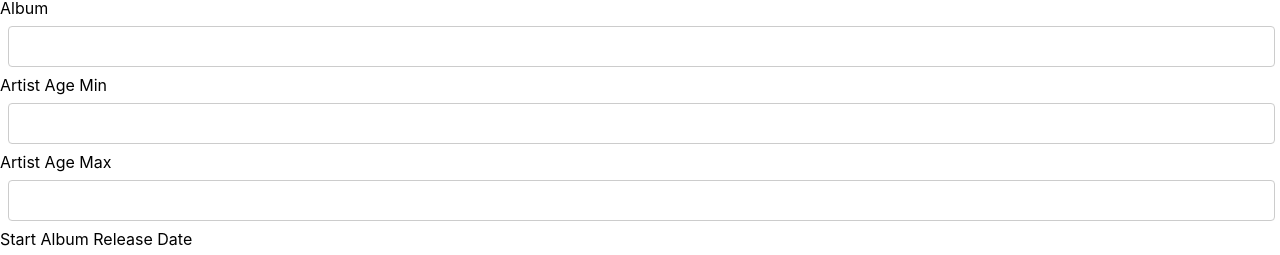
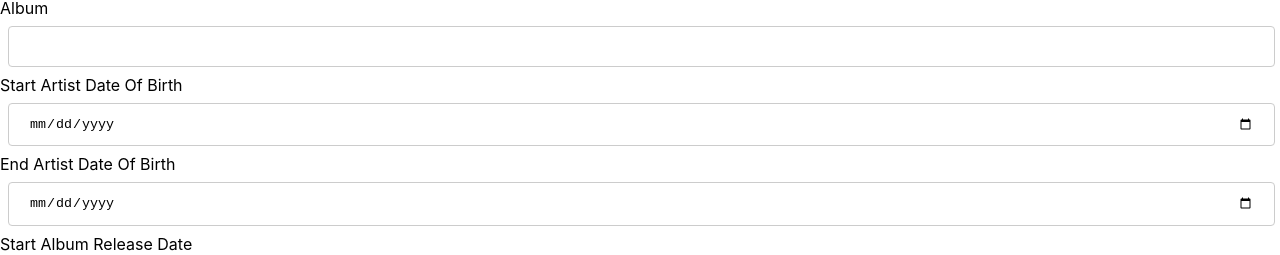
Before and after one commit to rmcodingnet/febuary-test, a React (Create React App) app: page / in a window 1280 px wide. Shown: the part 176-431 px from the top of the page. Built offline with nearby package versions, Linux system fonts and the light colour scheme; no server answers.

Commit message:
Modified relevant frontend files for birthDate

```diff
--- a/src/components/Artist/Artist.js
+++ b/src/components/Artist/Artist.js
@@ -2,6 +2,7 @@ import React, { useEffect, useState } from 'react';
 import { getArtistInfo, getSongsByArtistId, getDiscography } from '../../api/MusicAPI'
 import { withRouter, useParams } from 'react-router-dom'
 import { getAlbumDuration } from '../../helpers/getAlbumDuration'
+import moment from 'moment'
 import './Artist.css'
 const Artist = () => {
     const [artistInfo, setArtistInfo] = useState([])
@@ -24,7 +25,7 @@ const Artist = () => {
                 <img alt="artist" src={info.photoUrl} />
                 <div className="artistInfo">
                     <h2>{`${info.firstname} ${info.surname}`}</h2>
-                    <h4>{`Age:${info.age}`}</h4>
+                    <h4>{`Age: ${moment().diff(info.birthDate, 'years', false)}`}</h4>
                     {info.albums.includes(',') ? <h4>{`Total Albums: ${info.albums.split(',').length}`}</h4>
                         : <h4>Total Albums: 1</h4>}
                     {info.songs.includes(',') ? <h4>{`Total Songs: ${info.songs.split(',').length}`}</h4>
--- a/src/components/MusicForm/MusicForm.js
+++ b/src/components/MusicForm/MusicForm.js
@@ -33,7 +33,7 @@ const MusicForm = () => {
     const newArtist = {
         firstname: values.firstname,
         surname: values.surname,
-        age: values.age,
+        birthDate: values.birthDate,
         gender: values.gender,
         photoUrl: values.photoUrl
     }
@@ -179,8 +179,8 @@ const MusicForm = () => {
             <label>Surname</label>
             <input required type="text" value={values.surname || ""} onChange={(e) => handleChangeValues({ surname: e.target.value })} />
             <br />
-            <label>Age</label>
-            <input required type="number" value={values.age || ""} onChange={(e) => handleChangeValues({ age: parseInt(e.target.value) })} />
+            <label>Date of Birth</label>
+            <input required type="date" value={values.birthDate || ""} onChange={(e) => handleChangeValues({ birthDate: e.target.value })} />
             <br />
             <label>Gender</label>
             <input required type="text" value={values.gender || ""} onChange={(e) => handleChangeValues({ gender: e.target.value })} />
--- a/src/components/MusicTable/MusicTable.js
+++ b/src/components/MusicTable/MusicTable.js
@@ -43,12 +43,12 @@ const MusicTable = () => {
         })
         .filter(value => {
             if(filterCriteria.minimumAge !== "") {
-                return value.age >= filterCriteria.minimumAge
+                return value.birthDate >= filterCriteria.minimumAge
             } else { return true }
         })
         .filter(value => {
             if(filterCriteria.maximumAge !== "") {
-                return value.age <= filterCriteria.maximumAge
+                return value.birthDate <= filterCriteria.maximumAge
             } else { return true }
         })
         .filter(value => {
@@ -78,10 +78,10 @@ const MusicTable = () => {
                 <input type="text" name="artistName" id="artistName" value={filterCriteria.artistName} onChange={(e) => handleChangeFilterCriteria({ artistName: e.target.value })}></input>
                 <label>Album</label>
                 <input type="text" name="albumName" id="albumName" value={filterCriteria.albumName} onChange={(e) => handleChangeFilterCriteria({ albumName: e.target.value })}></input>
-                <label>Artist Age Min</label>
-                <input type="number" name="minimumAge" id="minimumAge" value={filterCriteria.minimumAge} onChange={(e) => handleChangeFilterCriteria({ minimumAge: e.target.value })}></input>
-                <label>Artist Age Max</label>
-                <input type="number" name="maximumAge" id="maximumAge" value={filterCriteria.maximumAge} onChange={(e) => handleChangeFilterCriteria({ maximumAge: e.target.value })}></input>
+                <label> Start Artist Date Of Birth</label>
+                <input type="date" name="minimumAge" id="minimumAge" value={filterCriteria.minimumAge} onChange={(e) => handleChangeFilterCriteria({ minimumAge: e.target.value })}></input>
+                <label> End Artist Date Of Birth</label>
+                <input type="date" name="maximumAge" id="maximumAge" value={filterCriteria.maximumAge} onChange={(e) => handleChangeFilterCriteria({ maximumAge: e.target.value })}></input>
                 <label>Start Album Release Date</label>
                 <input type="date" name="minReleaseDate" id="minReleaseDate" value={filterCriteria.minReleaseDate} onChange={(e) => handleChangeFilterCriteria({ minReleaseDate: e.target.value })}></input>
                 <label>End Album Release Date</label>
```
